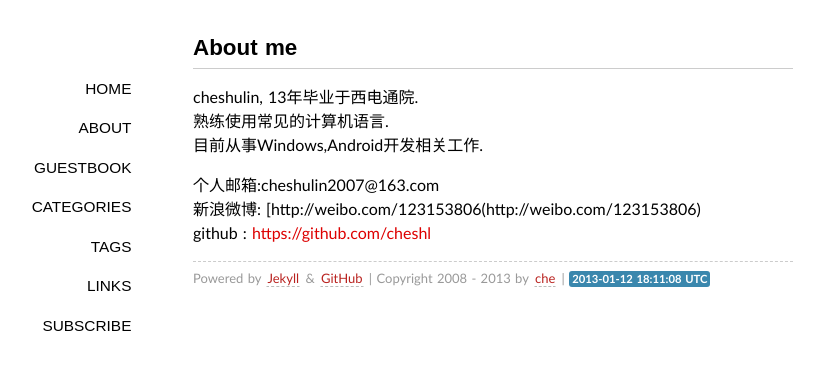
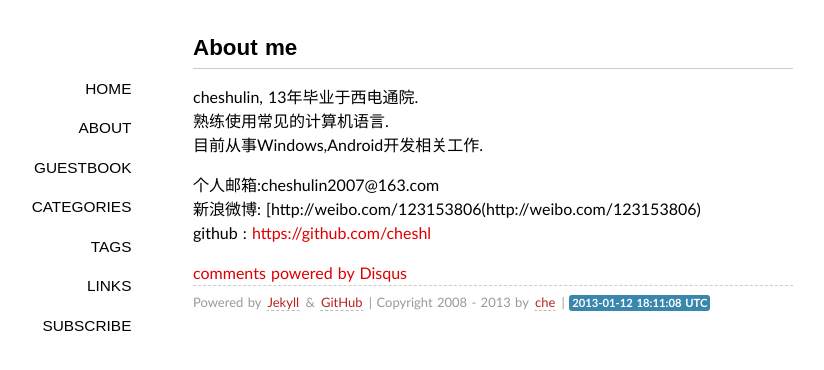
Before and after one commit to cheshl/cheshl.github.com, a Jekyll site: the page built from about/index.md, in a window 1280 px wide. Shown: the top 370 px of the page, without its empty margins (147-971 px from the left). Built offline with Jekyll 4.4.1, drawn with Linux system fonts in a browser that asks for light colours; some web fonts are replaced; Markdown is read by kramdown in place of the engine named in the settings; comment, search, counter and statistics services are not loaded.

Commit message:
fix commit

```diff
--- a/_includes/comments.md
+++ b/_includes/comments.md
@@ -1,15 +1,14 @@
-<section class="comment">
-<div id="disqus_thread"></div>
-<script type="text/javascript">
-    /* * * CONFIGURATION VARIABLES: EDIT BEFORE PASTING INTO YOUR WEBPAGE * * */
-    var disqus_shortname = 'cheshl'; // required: replace example with your forum shortname
-    var disqus_url = '{{ site.url }}{{ page.url | remove:'index.html' }}';
-    /* * * DON'T EDIT BELOW THIS LINE * * */
-    (function() {
-        var dsq = document.createElement('script'); dsq.type = 'text/javascript'; dsq.async = true;
-        dsq.src = 'http://' + disqus_shortname + '.disqus.com/embed.js';
-        (document.getElementsByTagName('head')[0] || document.getElementsByTagName('body')[0]).appendChild(dsq);
-    })();
-</script>
-<noscript>Please enable JavaScript to view the <a href="http://disqus.com/?ref_noscript">comments powered by Disqus.</a></noscript>
-</section>
+    <div id="disqus_thread"></div>
+    <script type="text/javascript">
+        /* * * CONFIGURATION VARIABLES: EDIT BEFORE PASTING INTO YOUR WEBPAGE * * */
+        var disqus_shortname = 'cheshulin'; // required: replace example with your forum shortname
+
+        /* * * DON'T EDIT BELOW THIS LINE * * */
+        (function() {
+            var dsq = document.createElement('script'); dsq.type = 'text/javascript'; dsq.async = true;
+            dsq.src = 'http://' + disqus_shortname + '.disqus.com/embed.js';
+            (document.getElementsByTagName('head')[0] || document.getElementsByTagName('body')[0]).appendChild(dsq);
+        })();
+    </script>
+    <noscript>Please enable JavaScript to view the <a href="http://disqus.com/?ref_noscript">comments powered by Disqus.</a></noscript>
+    <a href="http://disqus.com" class="dsq-brlink">comments powered by <span class="logo-disqus">Disqus</span></a>
```
